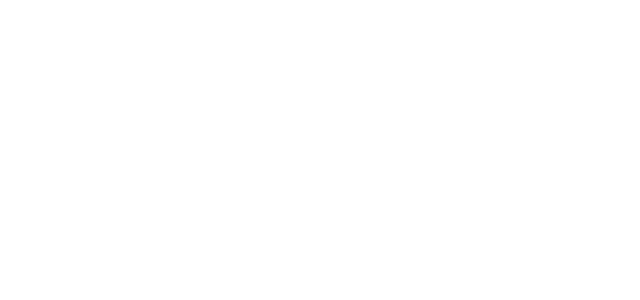
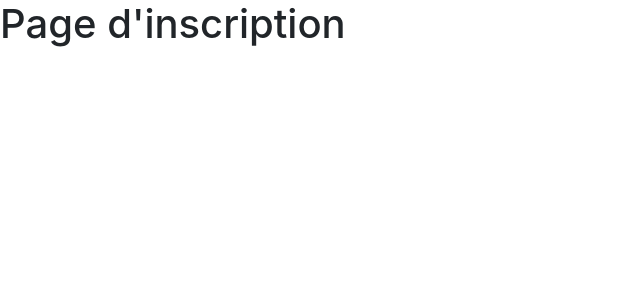
Before and after one commit to bezedache29/lareact-app, a React (Create React App) app: page /register in a window 1280 px wide. Shown: the top 300 px of the page, without its empty margins (0-640 px from the left). Built offline with nearby package versions, Linux system fonts and the light colour scheme.

Commit message:
Mise en place du router + Navbar + Page de login et register

```diff
--- a/src/App.js
+++ b/src/App.js
@@ -1,10 +1,7 @@
 import './App.css';
 import { BrowserRouter as Router } from 'react-router-dom'
 
-import AppRouter from './components/router/AppRouter';
-import Welcome from './components/Welcome'
-import Home from './components/Home'
-
+import AppRouter from './components/router/AppRouter'
 
 function App() {
   return (
--- /dev/null
+++ b/src/components/auth/Login.js
@@ -0,0 +1,21 @@
+import React, { Component } from 'react'
+
+export class Login extends Component {
+  constructor(props) {
+    super(props)
+
+    this.state = {
+
+    }
+  }
+
+  render() {
+    return (
+      <>
+        <h1>Page de login</h1>
+      </>
+    )
+  }
+}
+
+export default Login
--- /dev/null
+++ b/src/components/auth/Register.js
@@ -0,0 +1,21 @@
+import React, { Component } from 'react'
+
+export class Register extends Component {
+  constructor(props) {
+    super(props)
+
+    this.state = {
+
+    }
+  }
+
+  render() {
+    return (
+      <>
+        <h1>Page d'inscription</h1>
+      </>
+    )
+  }
+}
+
+export default Register
--- a/src/components/partials/Navbar.js
+++ b/src/components/partials/Navbar.js
@@ -1,6 +1,6 @@
 import React, { Component } from 'react'
 
-import { BrowserRouter as Router, Route, Link, Switch } from "react-router-dom";
+import { Link } from "react-router-dom"
 
 export class Navbar extends Component {
   constructor(props) {
@@ -14,7 +14,6 @@ export class Navbar extends Component {
   render() {
     return (
       <>
-        <Router>
           <nav class="navbar navbar-expand-lg navbar-light bg-light">
             <div class="container-fluid">
 
@@ -27,7 +26,7 @@ export class Navbar extends Component {
               <div class="collapse navbar-collapse" id="navbarSupportedContent">
                 <ul class="navbar-nav ms-auto mb-2 mb-lg-0">
                   <li class="nav-item">
-                    <Link tp="/login" class="nav-link">Connection</Link>
+                    <Link to="/login" class="nav-link">Connection</Link>
                   </li>
                   <li class="nav-item">
                     <Link to="/register" class="nav-link">Inscription</Link>
@@ -37,7 +36,6 @@ export class Navbar extends Component {
 
             </div>
           </nav>
-        </Router>
       </>
     )
   }
--- a/src/components/router/AppRouter.js
+++ b/src/components/router/AppRouter.js
@@ -1,6 +1,8 @@
 import React, { Component } from 'react'
 import { Route, Switch } from 'react-router-dom'
 
+import Register from '../auth/Register'
+import Login from '../auth/Login'
 import Home from '../Home'
 
 export class AppRouter extends Component {
@@ -9,6 +11,8 @@ export class AppRouter extends Component {
       <>
         <Switch>
           <Route exact path="/" component={ Home } />
+          <Route path="/register" component={ Register } />
+          <Route path="/login" component={ Login } />
         </Switch>
       </>
     )
```
